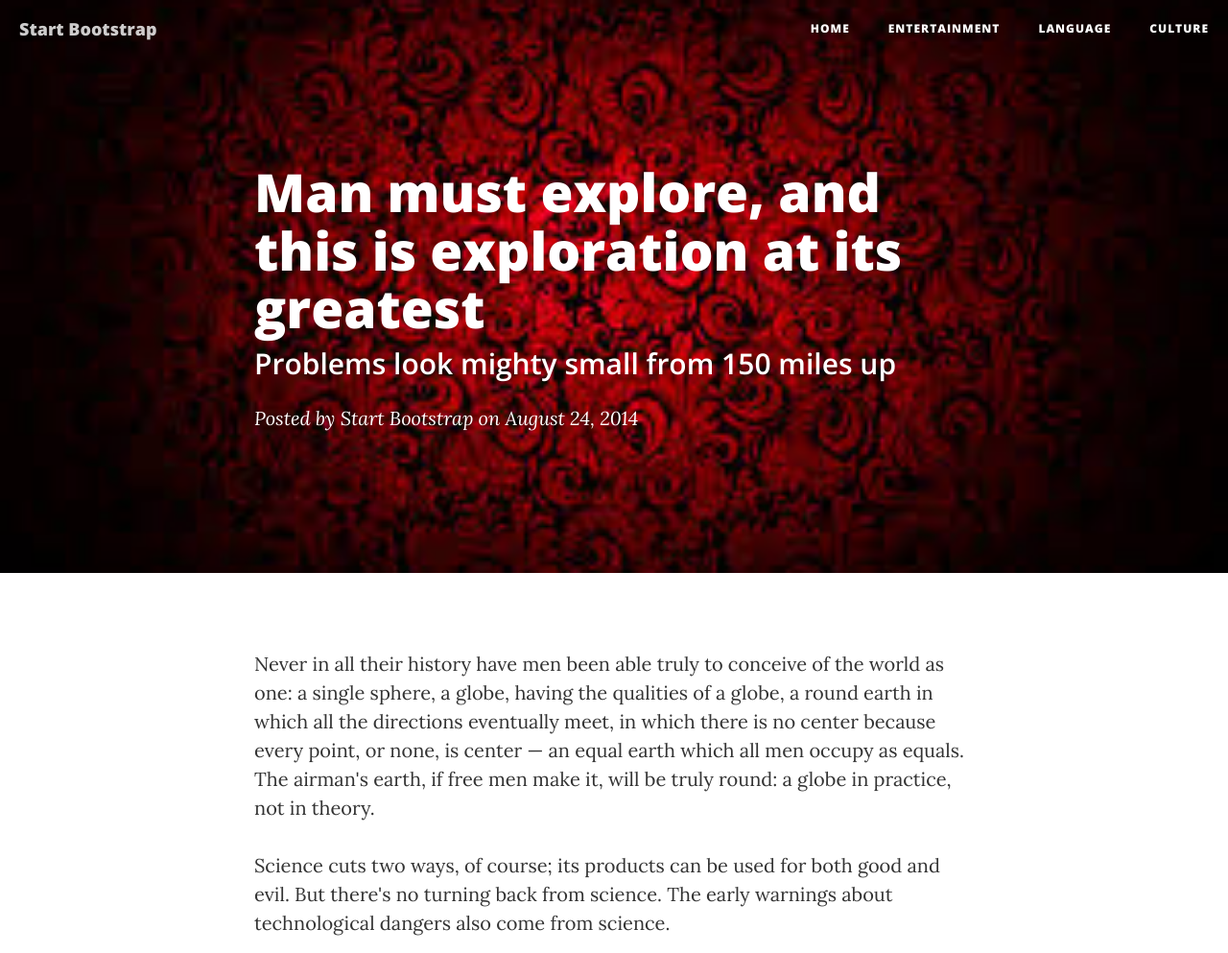
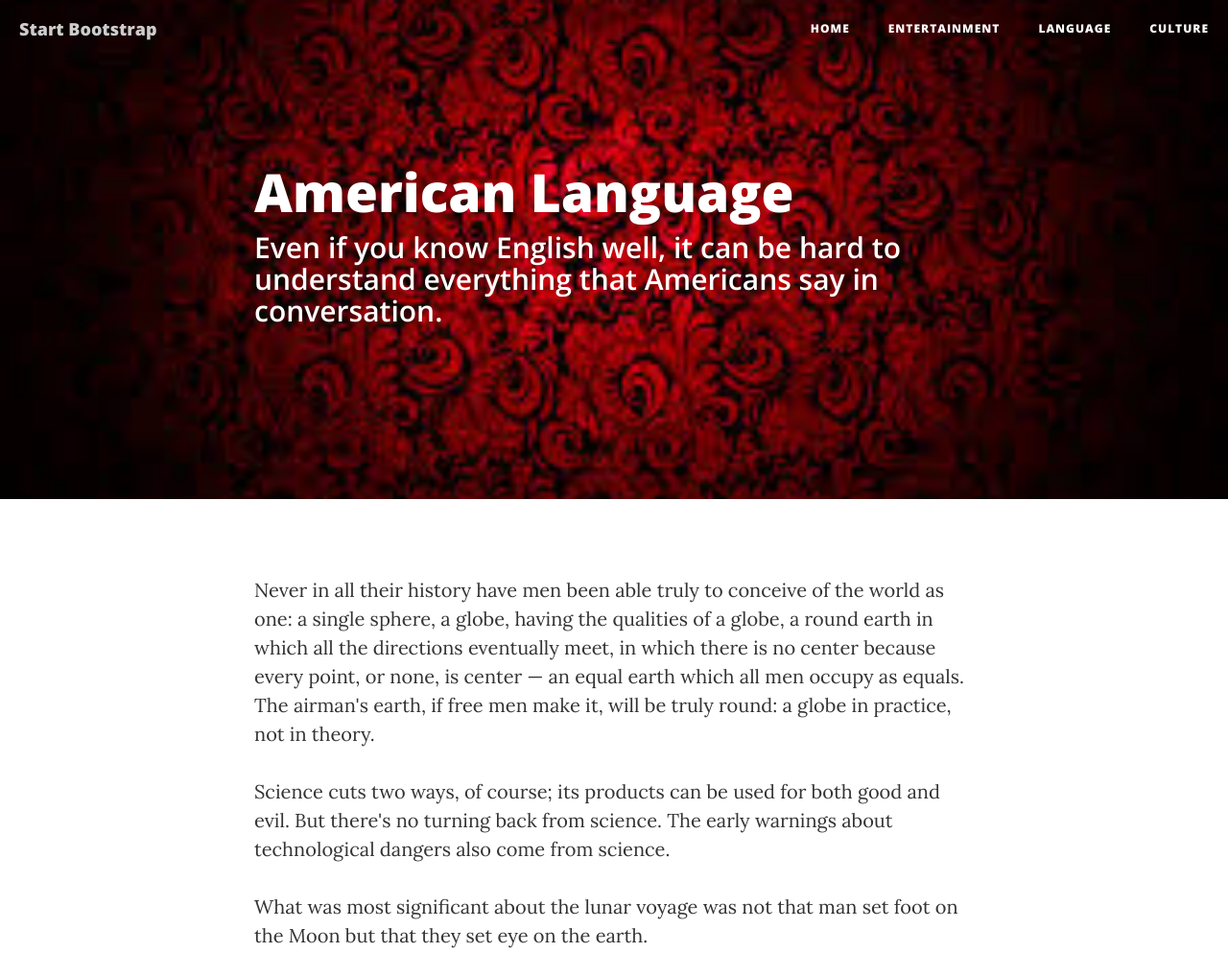
Before and after one commit to naskle/naskle.github.io, a website: page post.html in a window 1280 px wide. Shown: the top 993 px of the page at 96% size. Drawn offline with nearby package versions, Linux system fonts and the light colour scheme.

Commit message:
Update post.html

```diff
--- a/post.html
+++ b/post.html
@@ -74,9 +74,10 @@
             <div class="row">
                 <div class="col-lg-8 col-lg-offset-2 col-md-10 col-md-offset-1">
                     <div class="post-heading">
-                        <h1>Man must explore, and this is exploration at its greatest</h1>
-                        <h2 class="subheading">Problems look mighty small from 150 miles up</h2>
-                        <span class="meta">Posted by <a href="#">Start Bootstrap</a> on August 24, 2014</span>
+                        <h1>American Language</h1>
+                        <h2 class="subheading">Even if you know English well, it can be hard to understand everything that Americans say in
+                        conversation.</h2>
+
                     </div>
                 </div>
             </div>
```
